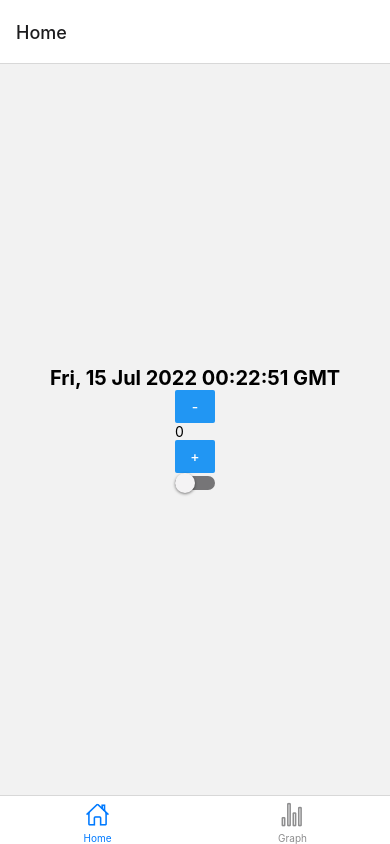
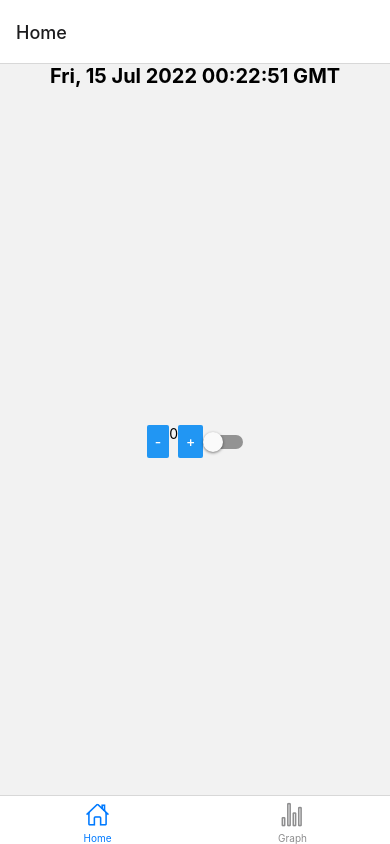
Before and after one commit to k2on/react-native-app, a React Native app: screen / in a window 390 px wide. Built offline with nearby package versions, Linux system fonts and the light colour scheme.

Commit message:
feat: change layout of homescreen

```diff
--- a/App.tsx
+++ b/App.tsx
@@ -84,19 +84,20 @@ function Counter() {
     const desc = changeCounter(true);
     const inc = changeCounter(false);
     return (
-        <View>
-            <View>
+        <View
+            style={{
+                flex: 1,
+                alignItems: "center",
+                justifyContent: "center",
+                flexDirection: "row",
+            }}
+        >
+            <View style={{ flexDirection: "row" }}>
                 <Button title="-" onPress={desc} />
                 <Text>{counter}</Text>
                 <Button title="+" onPress={inc} />
             </View>
-            <Switch
-                trackColor={{ false: "#767577", true: "#81b0ff" }}
-                thumbColor={byTwo ? "#f5dd4b" : "#f4f3f4"}
-                ios_backgroundColor="#3e3e3e"
-                onValueChange={onChange}
-                value={byTwo}
-            />
+            <Switch onValueChange={onChange} value={byTwo} />
         </View>
     );
 }
```
